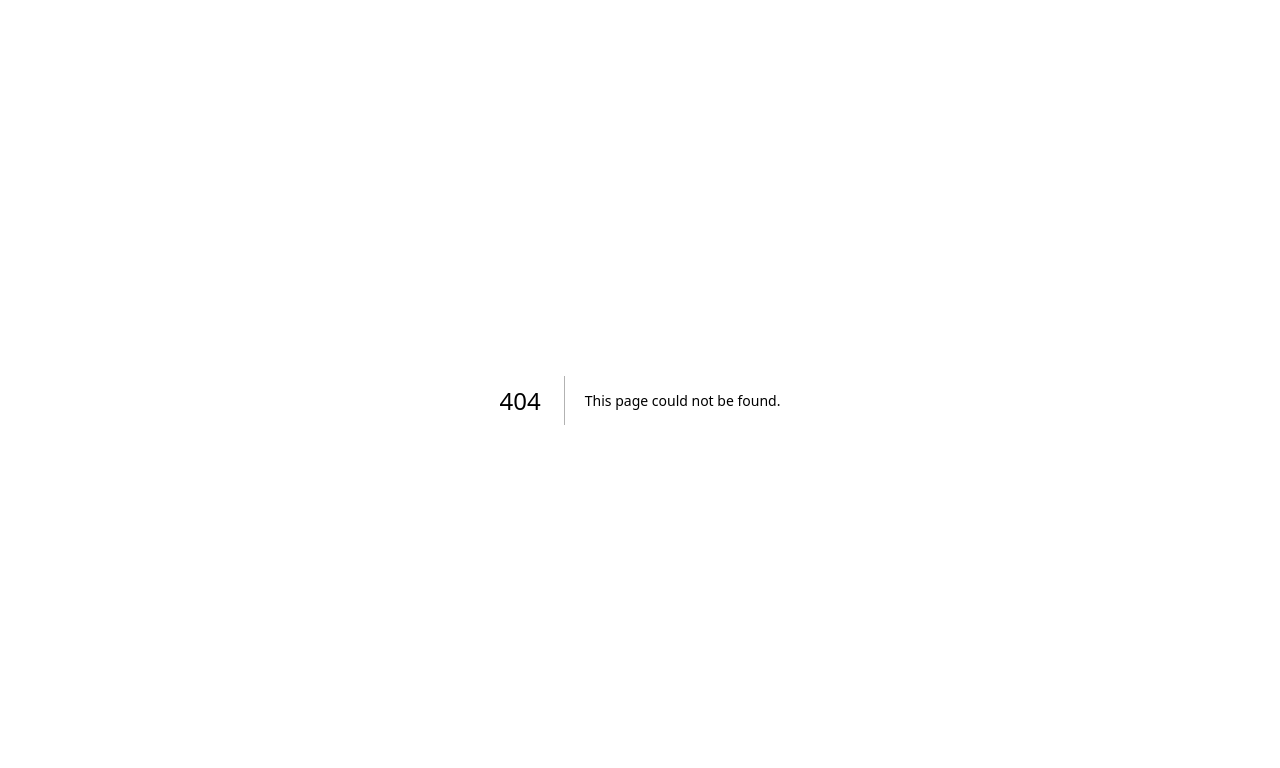
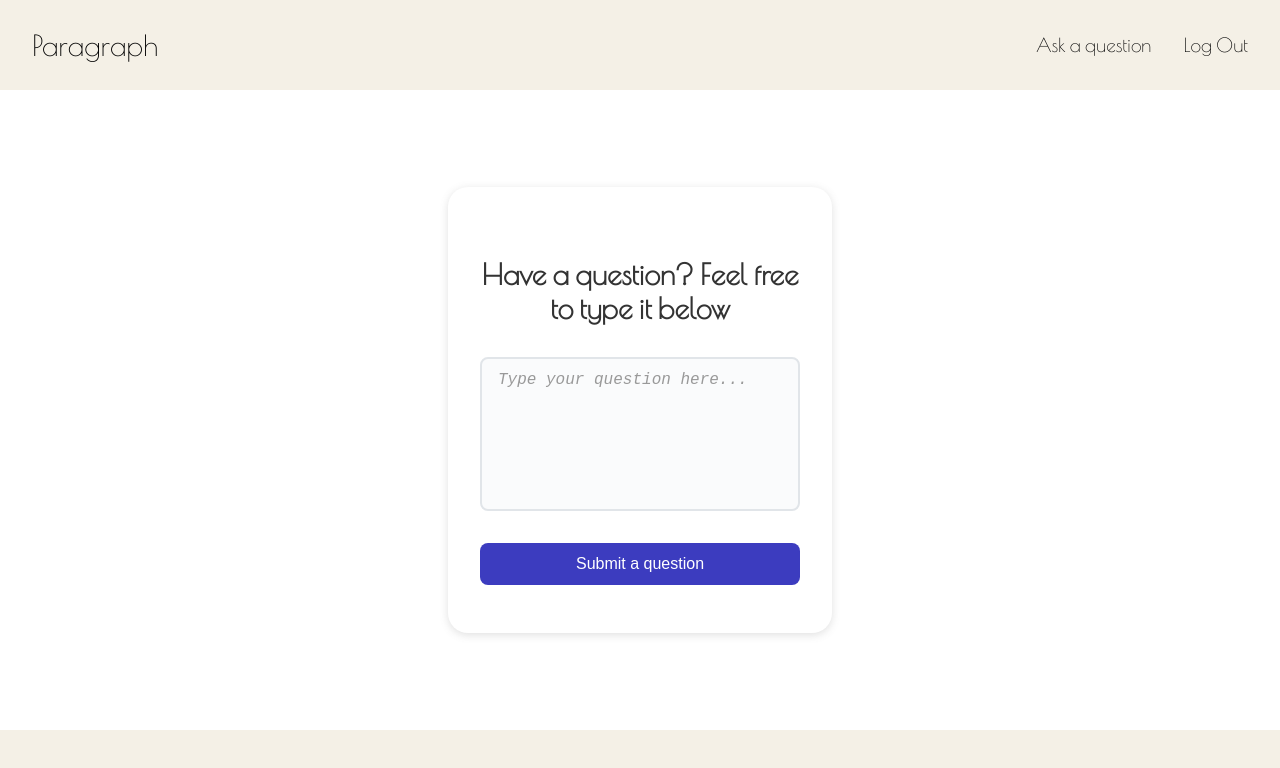
Before and after one commit to AivarasNausutis/FEUA19-Frontend-Final, a Next.js app: page /question in a window 1280 px wide. Before the commit this address had no page. Shown: the top 768 px of the page. Built offline with nearby package versions, Linux system fonts and the light colour scheme.

Commit message:
completed question form functionality

```diff
--- /dev/null
+++ b/api/question.ts
@@ -0,0 +1,24 @@
+import { config } from "@/config";
+import axios from "axios";
+
+type PostQuestionProps = {
+  jwt_token: string;
+  question: object;
+};
+
+export const postQuestion = async ({
+  jwt_token,
+  question,
+}: PostQuestionProps) => {
+  try {
+    const response = await axios.post(`${config.BASE_URL}/question`, question, {
+      headers: {
+        Authorization: jwt_token,
+      },
+    });
+
+    return response;
+  } catch (error) {
+    throw error;
+  }
+};
--- a/components/Header/Header.tsx
+++ b/components/Header/Header.tsx
@@ -1,8 +1,28 @@
-import React from "react";
-import Styles from "./styles.module.css";
+import styles from "./styles.module.css";
+import Link from "next/link";
+import { useRouter } from "next/router";
 
 const Header = () => {
-  return <div className={Styles.container}></div>;
+  const router = useRouter();
+  return (
+    <>
+      <div className={styles.container}>
+        <div onClick={() => router.push("/")} className={styles.logo}>
+          Paragraph
+        </div>
+        <nav>
+          <ul>
+            <li>
+              <Link href="/question">Ask a question</Link>
+            </li>
+            <li>
+              <Link href="/login">Log Out</Link>
+            </li>
+          </ul>
+        </nav>
+      </div>
+    </>
+  );
 };
 
 export default Header;
--- a/components/Header/styles.module.css
+++ b/components/Header/styles.module.css
@@ -1,4 +1,36 @@
 .container {
   height: 90px;
   background-color: #f4f0e6;
+  display: flex;
+  justify-content: space-between;
+  align-items: center;
+  padding: 0 2rem;
 }
+.logo {
+  font-size: 1.8rem;
+  cursor: pointer;
+}
+.logo:hover {
+  font-weight: 550;
+  font-size: 1.9rem;
+}
+
+.container nav ul {
+  list-style: none;
+  display: flex;
+  gap: 2rem;
+}
+
+.container nav ul li a {
+  text-decoration: none;
+  color: black;
+  font-size: 1.2rem;
+}
+.container nav ul li a:hover {
+  font-weight: 550;
+  font-size: 1.3rem;
+}
+
+.container nav {
+  display: flex;
+}
--- a/components/LoginForm/LoginForm.tsx
+++ b/components/LoginForm/LoginForm.tsx
@@ -16,7 +16,7 @@ const LoginForm = () => {
     try {
       const response = await loginUser({ email: email, password: password });
 
-      Cookies.set("Forum-user-jwt-token", response.data.jwt);
+      Cookies.set("Forum-user-jwt-token", response.data.jwt_token);
       router.push("/");
       setErrorMessage("");
     } catch (err) {
--- a/components/QuestionForm/QuestionForm.tsx
+++ b/components/QuestionForm/QuestionForm.tsx
@@ -1,7 +1,60 @@
 import React from "react";
+import styles from "./styles.module.css";
+import Button from "../Button/Button";
+import { postQuestion } from "../../api/question";
+import { useRouter } from "next/router";
+import Cookies from "js-cookie";
+import { useState } from "react";
+import { ToastContainer, toast } from "react-toastify";
 
 const QuestionForm = () => {
-  return <div>QuestionForm</div>;
+  const router = useRouter();
+
+  const [question_text, setQuestion_text] = useState<string>();
+
+  const onSubmit = async () => {
+    try {
+      const jwtToken = Cookies.get("Forum-user-jwt-token");
+
+      const response = await postQuestion({
+        jwt_token: jwtToken!,
+        question: { question_text },
+      });
+
+      if (response.status === 200 || response.status === 201) {
+        console.log("Question created successfully");
+        toast.success("Question created successfully");
+        setTimeout(() => {
+          router.push("/");
+        }, 2000);
+      } else {
+        console.log("Question creation failed");
+      }
+    } catch (error) {
+      console.log(error);
+    }
+  };
+
+  return (
+    <div className={styles.wrapper}>
+      <div className={styles.container}>
+        <h4 className={styles.title}>
+          Have a question? Feel free to type it below
+        </h4>
+        <textarea
+          className={styles.textarea}
+          placeholder="Type your question here..."
+          rows={7}
+          value={question_text}
+          onChange={(e) => {
+            setQuestion_text(e.target.value);
+          }}
+        />
+        <Button title="Submit a question" onClick={onSubmit} />
+        <ToastContainer />
+      </div>
+    </div>
+  );
 };
 
 export default QuestionForm;
--- a/components/QuestionForm/styles.module.css
+++ b/components/QuestionForm/styles.module.css
@@ -0,0 +1,81 @@
+/* Centering wrapper */
+.wrapper {
+  min-height: 80vh;
+  display: flex;
+  align-items: center;
+  justify-content: center;
+}
+
+/* Main form container */
+.container {
+  display: flex;
+  flex-direction: column;
+  align-items: center;
+  box-shadow: rgba(99, 99, 99, 0.2) 0px 2px 8px 0px;
+  padding: 2rem;
+  border-radius: 20px;
+  width: 30%;
+  background: white;
+}
+
+/* Title styling */
+.title {
+  margin-bottom: 2rem;
+  color: #333;
+  font-size: 1.8rem;
+  text-align: center;
+}
+
+/* Input and textarea styling */
+.input,
+.textarea {
+  width: 100%;
+  padding: 12px 16px;
+  border: 2px solid #e1e5e9;
+  border-radius: 8px;
+  font-size: 1rem;
+  transition: all 0.3s ease;
+  background: #fafbfc;
+  color: #333;
+  margin-bottom: 1rem;
+  resize: none;
+}
+
+.input:focus,
+.textarea:focus {
+  outline: none;
+  border-color: #007bff;
+  background: white;
+  box-shadow: 0 0 0 3px rgba(0, 123, 255, 0.1);
+}
+
+.input::placeholder,
+.textarea::placeholder {
+  color: #999;
+  font-style: italic;
+}
+
+/* Button styling */
+.button {
+  width: 100%;
+  padding: 12px 16px;
+  background: #007bff;
+  color: white;
+  border: none;
+  border-radius: 8px;
+  font-size: 1rem;
+  font-weight: 500;
+  cursor: pointer;
+  transition: all 0.3s ease;
+  margin: 1rem 0;
+}
+
+.button:hover {
+  background: #0056b3;
+  transform: translateY(-1px);
+  box-shadow: 0 4px 12px rgba(0, 123, 255, 0.3);
+}
+
+.button:active {
+  transform: translateY(0);
+}
--- a/components/RegisterForm/RegisterForm.tsx
+++ b/components/RegisterForm/RegisterForm.tsx
@@ -20,7 +20,7 @@ const RegisterForm = () => {
         email: email,
         password: password,
       });
-      Cookies.set("Forum-user-jwt-token", response.data.jwt);
+      Cookies.set("Forum-user-jwt-token", response.data.jwt_token);
       router.push("/login");
       setErrorMessage("");
     } catch (err) {
--- a/package.json
+++ b/package.json
@@ -13,10 +13,12 @@
     "js-cookie": "^3.0.5",
     "next": "15.3.5",
     "react": "^19.0.0",
-    "react-dom": "^19.0.0"
+    "react-dom": "^19.0.0",
+    "react-toastify": "^11.0.5"
   },
   "devDependencies": {
     "@eslint/eslintrc": "^3",
+    "@types/js-cookie": "^3.0.6",
     "@types/node": "^20",
     "@types/react": "^19",
     "@types/react-dom": "^19",
--- /dev/null
+++ b/pages/question/index.tsx
@@ -0,0 +1,12 @@
+import PageTemplate from "@/components/PageTemplate/PageTemplate";
+import QuestionForm from "@/components/QuestionForm/QuestionForm";
+import React from "react";
+
+const index = () => {
+  return (
+    <PageTemplate>
+      <QuestionForm />
+    </PageTemplate>
+  );
+};
+export default index;
```
Also changed, not shown: pages/index.tsx (+8 -2 lines), 1 other file (tests, documents, lock files or other folders).
